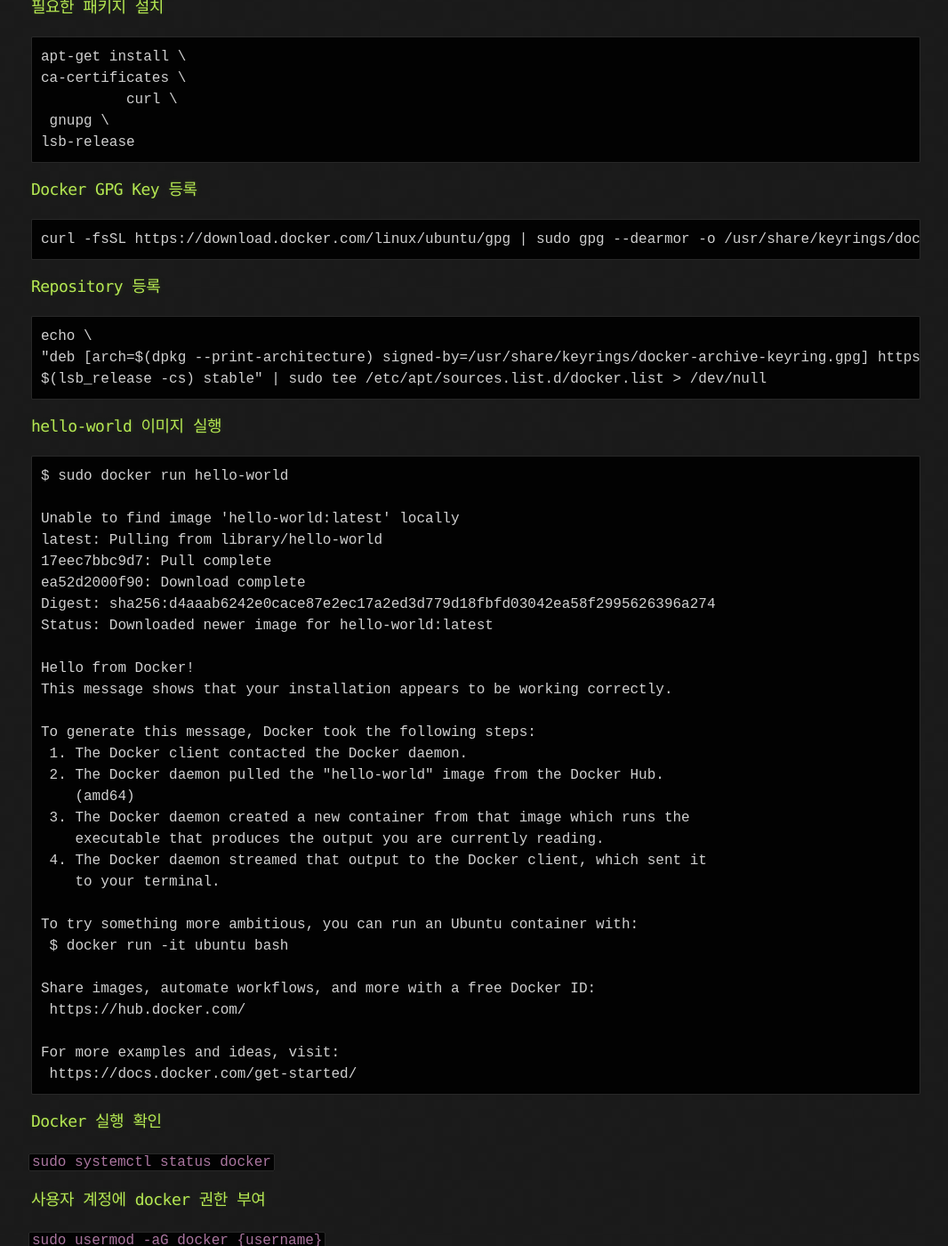
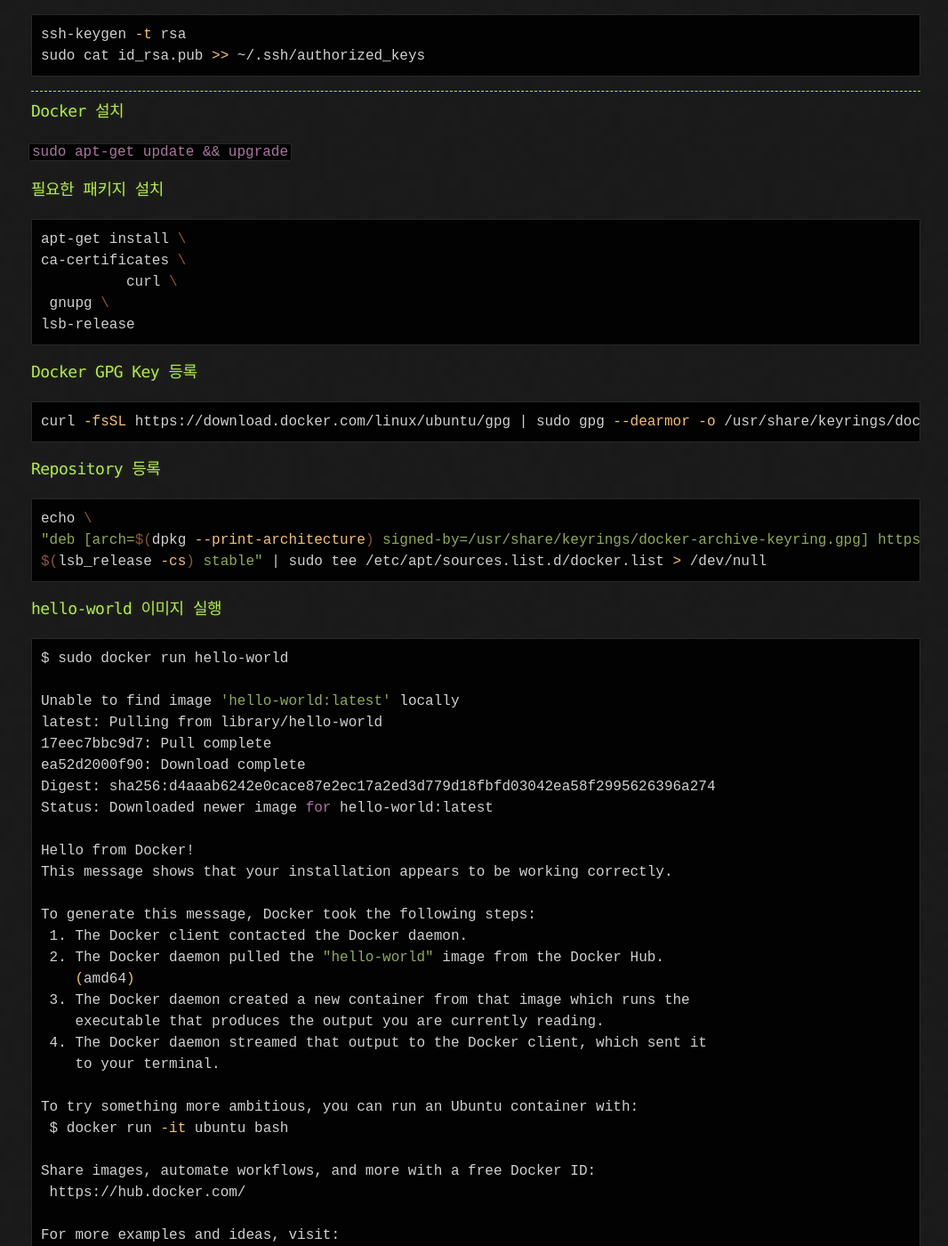
Before and after one commit to necteo/necteo.github.io, a Jekyll site: the page built from _posts/2025-12-19-Ubuntu Docker.md, in a window 1280 px wide and 1400 px high, scrolled down 741 px. Shown: the whole window at 89% size, without its empty margins (105-1171 px from the left). Built offline with Jekyll 4.4.1, drawn with Linux system fonts in a browser that asks for light colours; comment, search, counter and statistics services are not loaded; some of the changed text lies outside the part shown.

Commit message:
ubuntu docker

````diff
--- a/_posts/2025-12-19-Ubuntu Docker.md
+++ b/_posts/2025-12-19-Ubuntu Docker.md
@@ -18,20 +18,27 @@
 
 원격 운영체제
 
-`sudo apt-get install openssh-server -y`
+```bash
+sudo apt-get install openssh-server -y
 
-`sudo systemctl status ssh`
+sudo systemctl status ssh
+```
 
 방화벽
-`sudo ufw status`
-`sudo ufw allow ssh`
-`sudo ufw allow 22/tcp`
 
-`sudo nano /etc/ssh/sshd_config`
+```bash
+sudo ufw status
+sudo ufw allow ssh
+sudo ufw allow 22/tcp
+sudo nano /etc/ssh/sshd_config
+```
 
 .ssh폴더에서
-`sh-keygen -t rsa`
-`sudo cat id_rsa.pub >> ~/.ssh/authorized_keys`
+
+```bash
+ssh-keygen -t rsa
+sudo cat id_rsa.pub >> ~/.ssh/authorized_keys
+```
 
 ---
 
@@ -41,7 +48,7 @@
 
 ### 필요한 패키지 설치
 
-```
+```bash
 apt-get install \
 ca-certificates \
           curl \
@@ -51,13 +58,13 @@
 
 ### Docker GPG Key 등록
 
-```
+```bash
 curl -fsSL https://download.docker.com/linux/ubuntu/gpg | sudo gpg --dearmor -o /usr/share/keyrings/docker-archive-keyring.gpg
 ```
 
 ### Repository 등록
 
-```
+```bash
 echo \
 "deb [arch=$(dpkg --print-architecture) signed-by=/usr/share/keyrings/docker-archive-keyring.gpg] https://download.docker.com/linux/ubuntu \
 $(lsb_release -cs) stable" | sudo tee /etc/apt/sources.list.d/docker.list > /dev/null
@@ -65,7 +72,7 @@
 
 ### hello-world 이미지 실행
 
-```
+```bash
 $ sudo docker run hello-world
 
 Unable to find image 'hello-world:latest' locally
````
Also changed, not shown: _posts/2025-12-24-Spring-Boot 프로젝트 Docker에서 CICD.md (+5 -5 lines), _posts/2025-12-29-Docker Compose.md (+3 -0 lines), _posts/2025-12-30-Ubuntu 설정 마지막.md (added, +23 -0 lines).
